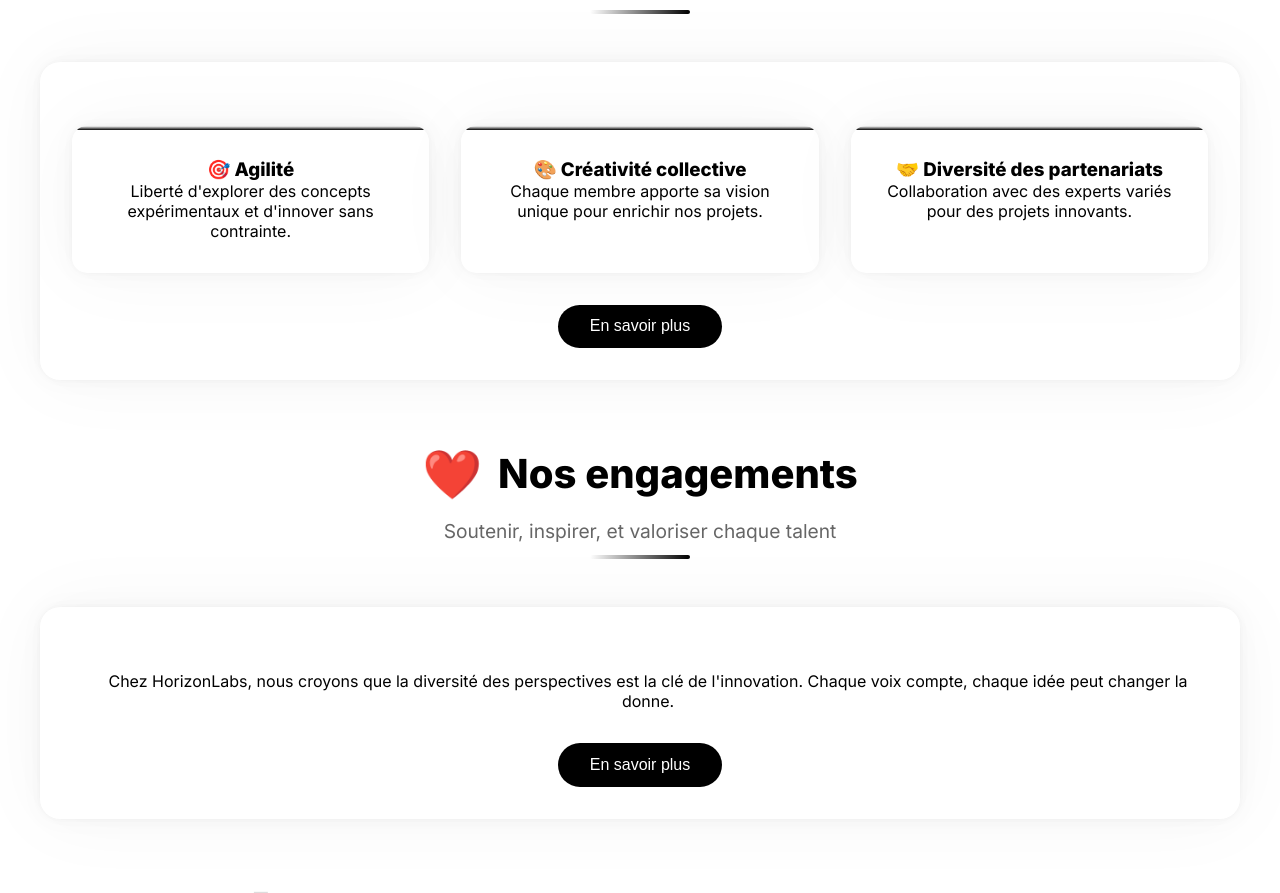
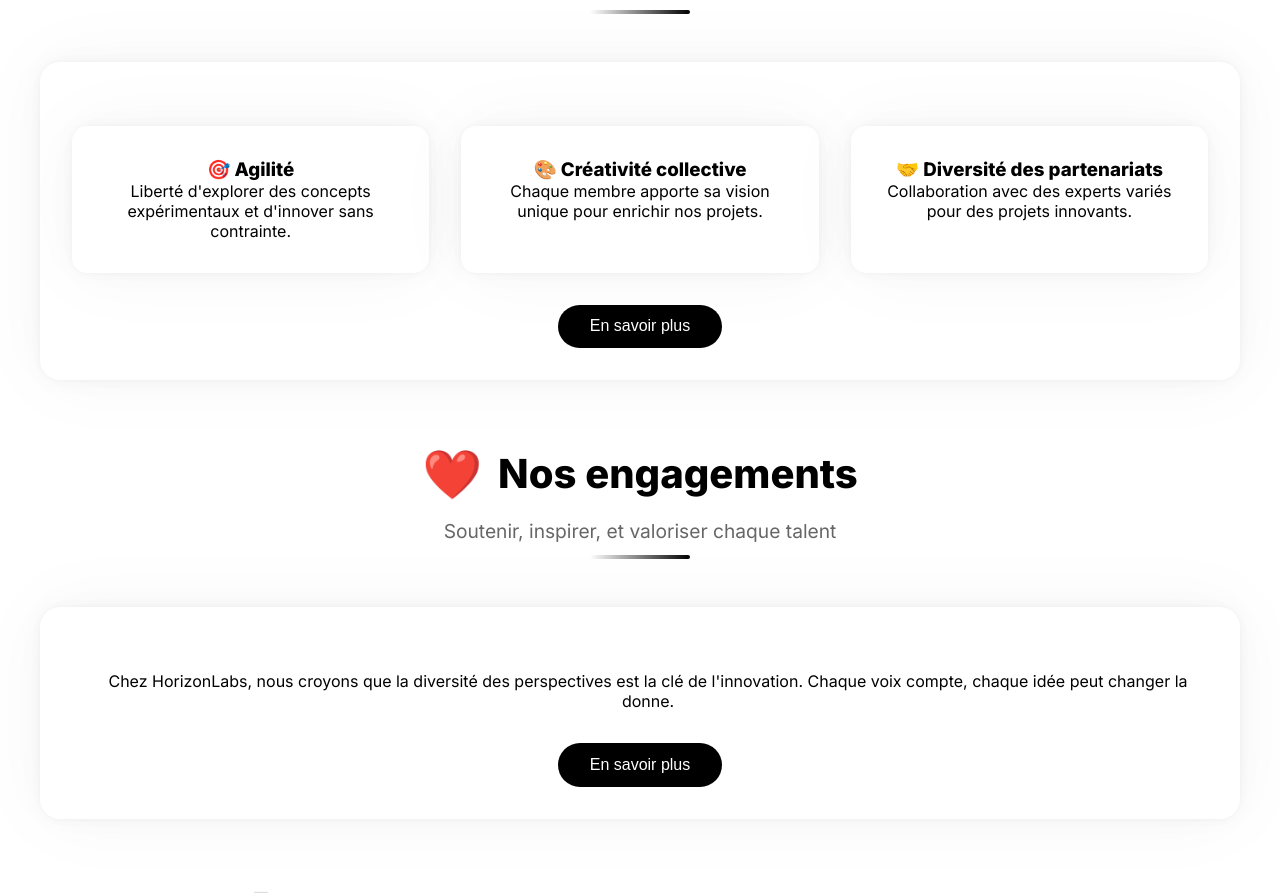
Before and after one commit to Antoineview/HorizonWeb, a Next.js app: page / in a window 1280 px wide. Shown: the part 3540-4433 px from the top of the page. Built offline with nearby package versions, Linux system fonts and the light colour scheme.

Commit message:
Supression dégradé dans entreprise/nos forces

```diff
--- a/src/app/Styles/entreprise.module.css
+++ b/src/app/Styles/entreprise.module.css
@@ -111,7 +111,7 @@
     left: 0;
     width: 100%;
     height: 4px;
-    background: linear-gradient(#ffffff, #000000);
+
   }
 
   .readMoreBtn {
```
